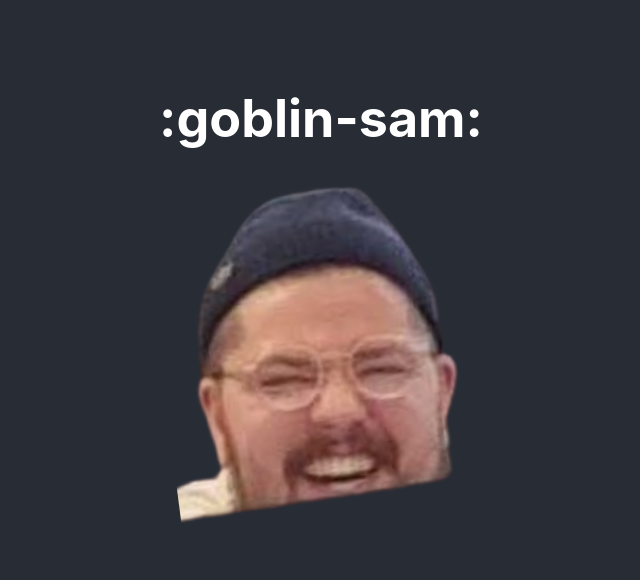
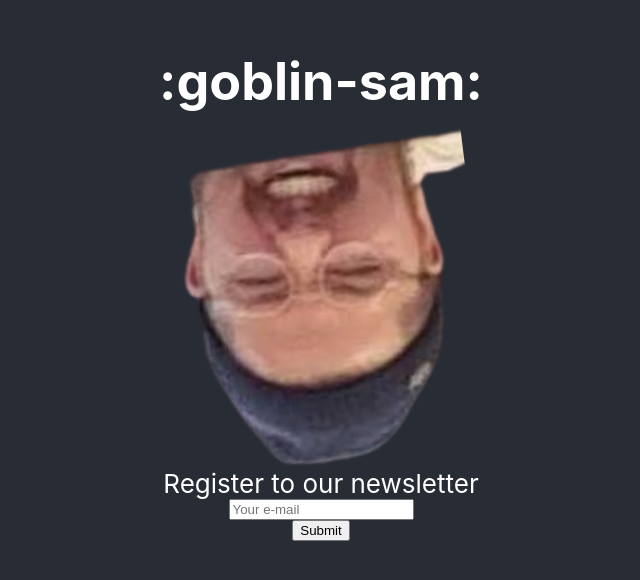
Before and after one commit to JoelFox/goblinsam, a React (Create React App) app: page / in a window 1280 px wide. Shown: the part 122-702 px from the top of the page, without its empty margins (319-959 px from the left). Built offline with nearby package versions, Linux system fonts and the light colour scheme.

Commit message:
Add newsletter

```diff
--- a/src/App.js
+++ b/src/App.js
@@ -1,5 +1,5 @@
-import logo from './goblin-sam-transparent.png';
-import './App.css';
+import logo from "./goblin-sam-transparent.png";
+import "./App.css";
 
 function App() {
   return (
@@ -7,6 +7,9 @@ function App() {
       <header className="App-header">
         <h1>:goblin-sam:</h1>
         <img src={logo} className="App-logo" alt="logo" />
+        <label for="newsletter">Register to our newsletter</label>
+        <input type="text" placeholder="Your e-mail"></input>
+        <input type="submit" value="Submit"/>
       </header>
     </div>
   );
```
